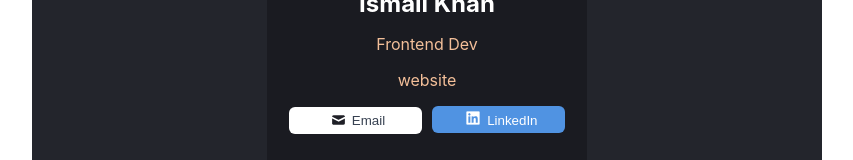
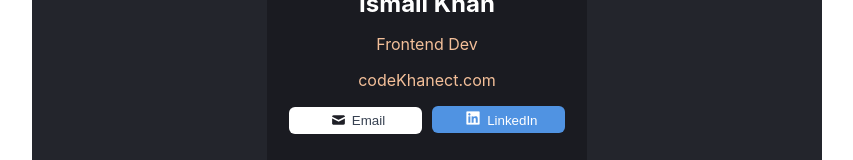
Before and after one commit to overgrownFudge/business-card-react, a React (Create React App) app: page / in a window 1280 px wide. Shown: the part 387-547 px from the top of the page, without its empty margins (213-1066 px from the left). Built offline with nearby package versions, Linux system fonts and the light colour scheme.

Commit message:
added website name

```diff
--- a/src/components/Info.js
+++ b/src/components/Info.js
@@ -9,7 +9,7 @@ export default function Interests() {
                 <div className = "info">
                     <h1>Ismail Khan</h1>
                     <p>Frontend Dev</p>
-                    <p><a href="#">website</a></p>
+                    <p><a href="#">codeKhanect.com</a></p>
                     <button className = "btn-white"><img className = "info-icon" src={email}/>Email</button>
                     <button className = "btn-blue"><img className = "info-icon" src={linkedin}/>LinkedIn</button>
                 </div>
```
